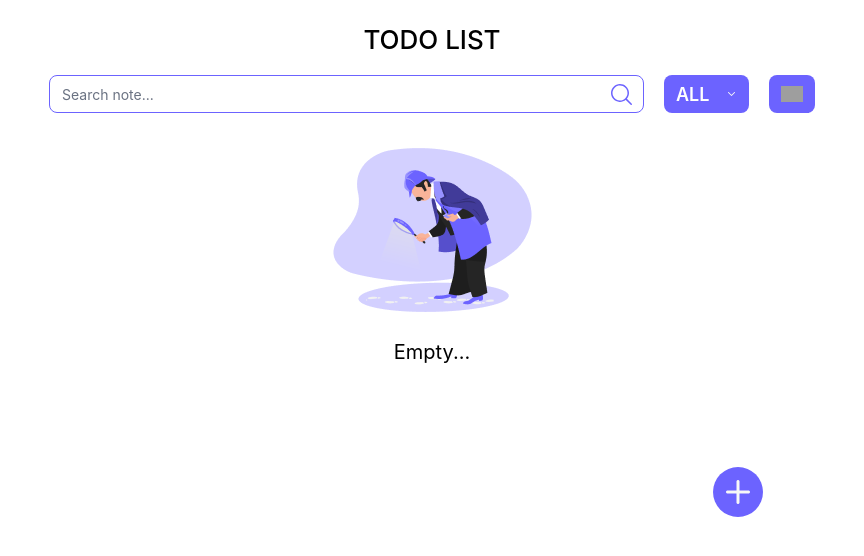
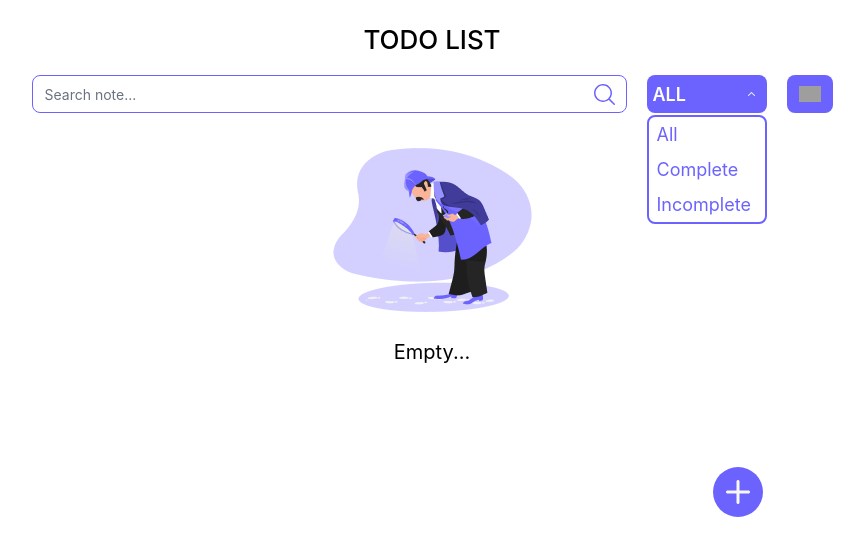
Before and after one commit to abduletifabdella29-lab/todo-list, a React (Vite) app: page / in a window 1280 px wide. Both pictures are taken after a click on the button "ALL". Shown: the top 556 px of the page, without its empty margins (208-1072 px from the left). Built offline with nearby package versions, Linux system fonts and the light colour scheme; grey boxes are pictures that could not be loaded.

Commit message:
feat: Add filter dropdown button

```diff
--- a/src/Components/Main.jsx
+++ b/src/Components/Main.jsx
@@ -10,6 +10,9 @@ function Main() {
     const [darkMode, setDarkMode] = useState(() => {
     return localStorage.getItem('darkMode') === 'true';
     });
+
+    const [isOpen, setIsOpen] = useState(false)
+    const [filter, setFilter] = useState('ALL')
 
     useEffect(() => {
     localStorage.setItem('darkMode', darkMode);
@@ -27,7 +30,7 @@ return (
                 <input
                     type="search"
                     placeholder='Search note...'
-                    className={`sm:w-120.75 lg:w-148.75 h-9.5 pl-3 pr-10 border-[1.4px] border-[#6C63FF] rounded-lg outline-none text-sm ${ darkMode
+                    className={`sm:w-95.75 lg:w-148.75 h-9.5 pl-3 pr-10 border-[1.4px] border-[#6C63FF] rounded-lg outline-none text-sm ${ darkMode
                         ? 'bg-gray-800 text-white placeholder:text-gray-300'
                         : 'bg-white text-black placeholder:text-gray-500'
                     }`}
@@ -40,10 +43,50 @@ return (
             </div>
 
             <div className='relative ml-5'>
-                <button className="bg-[#6C63FF] lg:w-21.25 h-9.5 w-17 rounded-lg flex items-center gap-2 lg:gap-4 px-3 hover:bg-[#574DDB] transition-colors duration-200">
-                    <h1 className="text-white font-semibold text-[18px]">ALL</h1>
-                    <img src={bottomArrow} className="w-4.5 h-1 object-contain" />
+                <button
+                    onClick={() => setIsOpen(!isOpen)}
+                    className="bg-[#6C63FF] w-30 h-9.5 rounded-lg flex items-center justify-between px-1.5 hover:bg-[#574DDB] transition-colors duration-200"
+                >
+                    <h1 className="text-white font-semibold text-[18px]">
+                        {filter}
+                    </h1>
+
+                    <img
+                        src={bottomArrow}
+                        className={`w-4.5 h-1 object-contain transition-transform duration-200 ${isOpen ? 'rotate-180' : ''}`}
+                    />
                 </button>
+
+                {isOpen && (
+                    <div className="absolute top-10 left-0 w-30 bg-white border-2 border-[#6C63FF] rounded-lg overflow-hidden z-10">
+                        <button
+                            onClick={() => {
+                                setFilter('ALL')
+                                setIsOpen(false)
+                            }}
+                            className="w-full text-left px-2 py-1 text-[#6C63FF] text-[18px] hover:bg-[#c4c2f3]">
+                            All
+                        </button>
+
+                        <button
+                            onClick={() => {
+                                setFilter('Complete')
+                                setIsOpen(false)
+                            }}
+                            className="w-full text-left px-2 py-1 text-[#6C63FF] text-[18px] hover:bg-[#c4c2f3]">
+                            Complete
+                        </button>
+
+                        <button
+                            onClick={() => {
+                                setFilter('Incomplete')
+                                setIsOpen(false)
+                            }}
+                            className="w-full text-left px-2 py-1 text-[#6C63FF] text-[18px] hover:bg-[#c4c2f3]">
+                            Incomplete
+                        </button>
+                    </div>
+                )}
             </div>
 
             <div>
```
